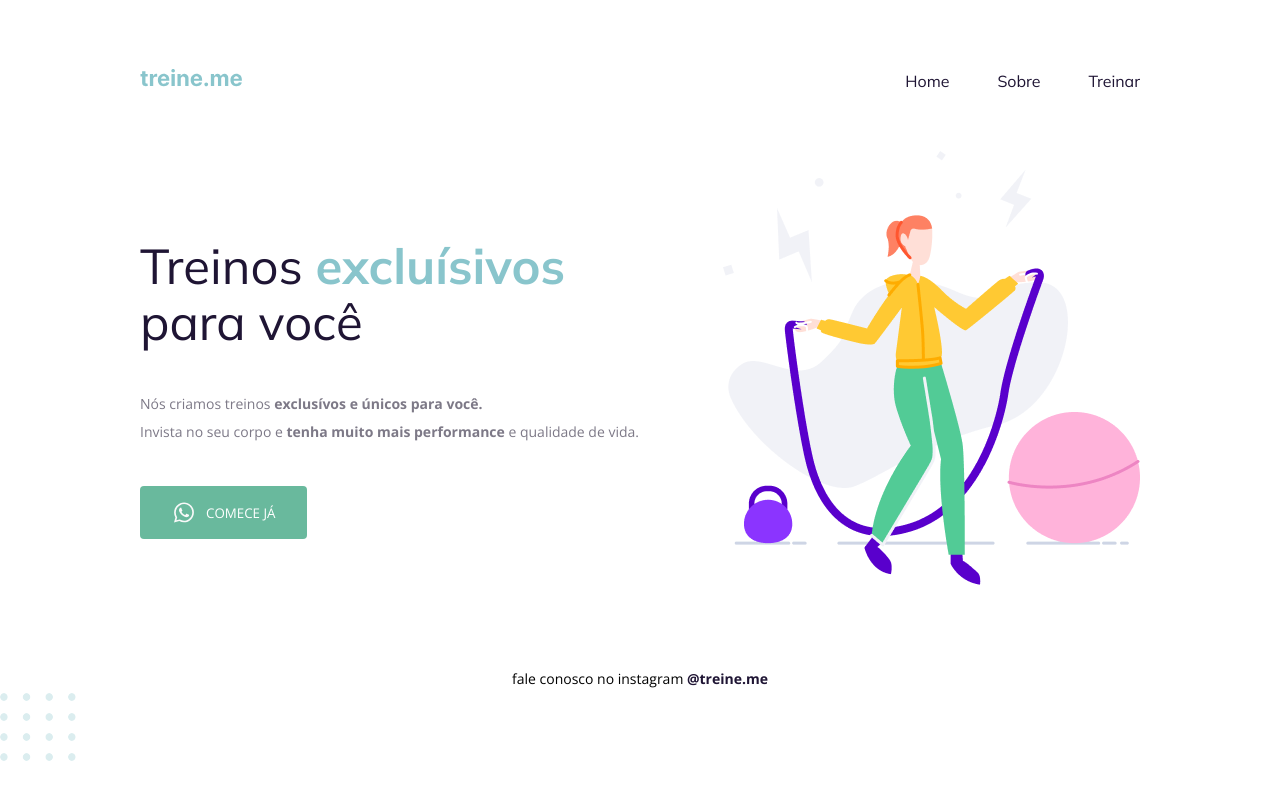
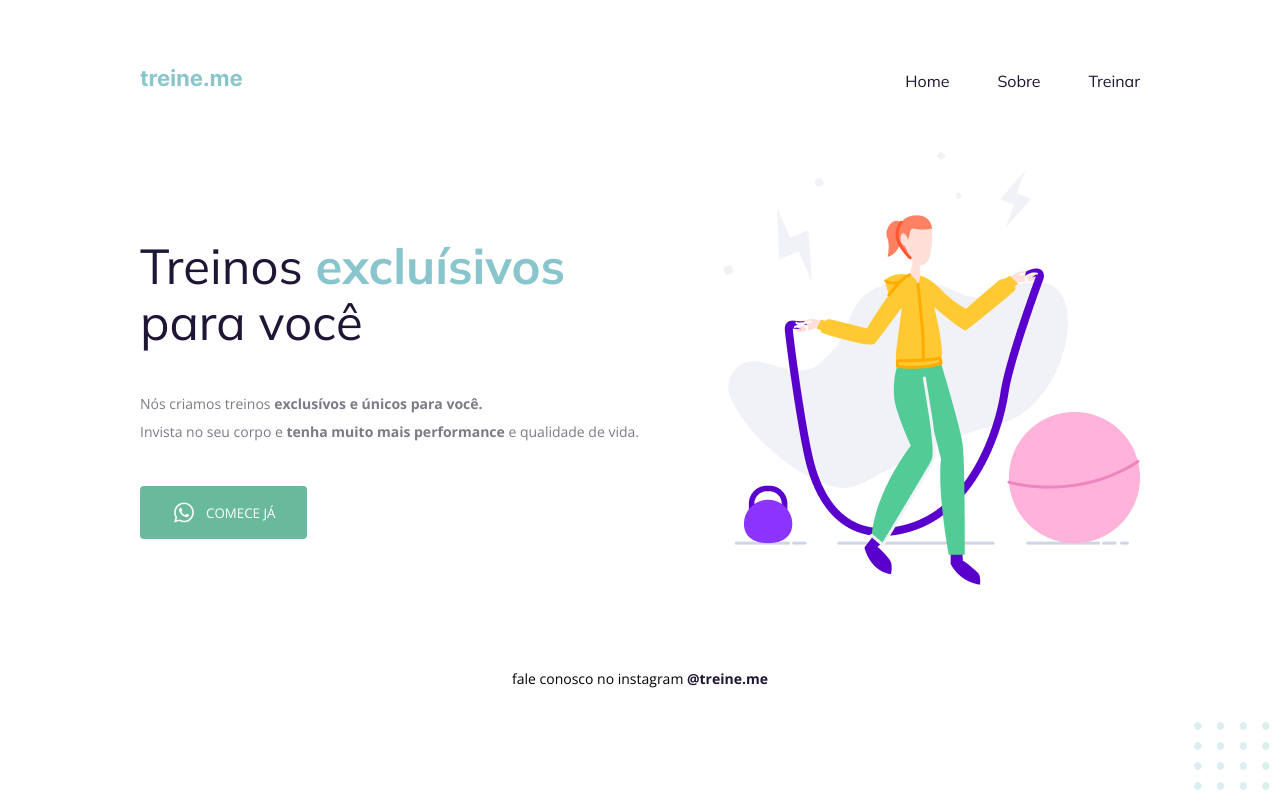
Before and after one commit to marcos-baia/play-music, a plain HTML site: page Explorer/Projeto 02/index.html in a window 1280 px wide. Drawn offline with nearby package versions, Linux system fonts and the light colour scheme.

Commit message:
decoração do footer

```diff
--- a/Explorer/Projeto 02/index.html
+++ b/Explorer/Projeto 02/index.html
@@ -46,6 +46,6 @@
       </footer>
     </div>
 
-    <img src="imagens/balls.svg" alt="Bolinhas decorativas verdes no canto inferior direito da página">
+    <img id="balls" src="imagens/balls.svg" alt="Bolinhas decorativas verdes no canto inferior direito da página">
   </body>
 </html>
--- a/Explorer/Projeto 02/style.css
+++ b/Explorer/Projeto 02/style.css
@@ -93,3 +93,9 @@ footer {
 footer a {
   font-weight: bold;
 }
+
+#balls {
+  position: fixed;
+  bottom: 0;
+  right: 0;
+}
```
